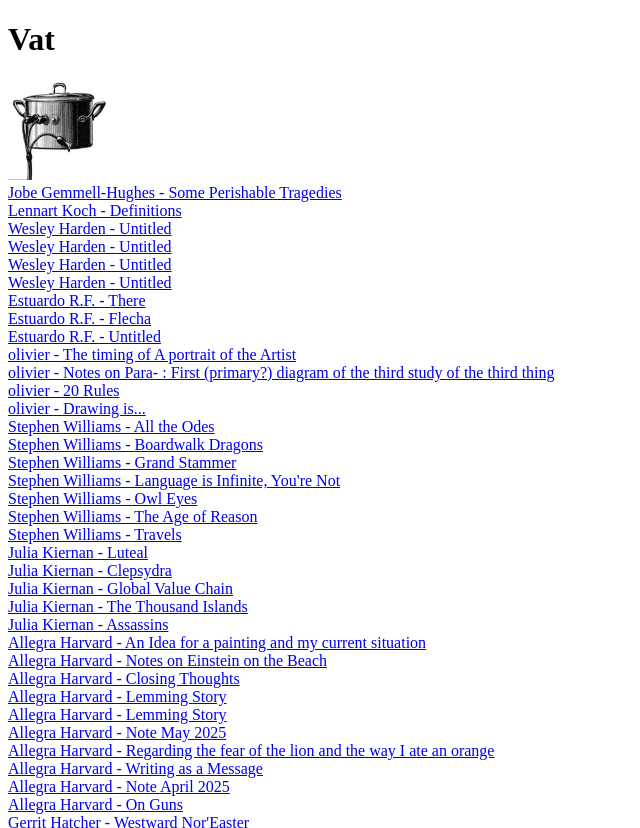
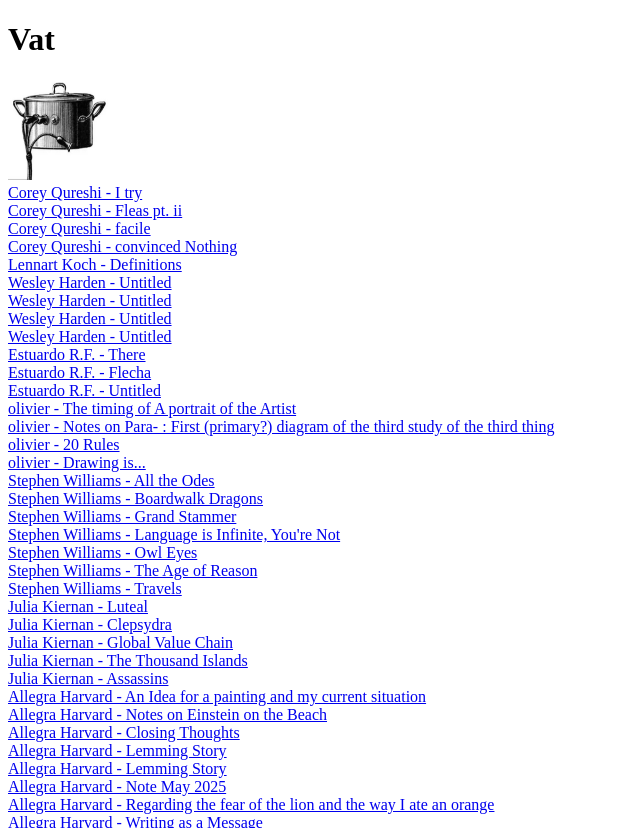
Before and after one commit to milofschristie/vat, a plain HTML site: page index.html in a window 1280 px wide. Shown: the top 828 px of the page, without its empty margins (0-640 px from the left). Drawn offline with Linux system fonts and the light colour scheme.

Commit message:
Update index.html

```diff
--- a/index.html
+++ b/index.html
@@ -5,7 +5,11 @@
       <h1> Vat </h1>
       <img src="logo.jpg" alt="A vat with pipes" width="100px" height="100px"> <br>
 
-    <a href="pieces/jobegemmell-hughes/someperishabletragedies" >Jobe Gemmell-Hughes - Some Perishable Tragedies</a><br>
+
+    <a href="pieces/coreyqureshi/itry" >Corey Qureshi - I try</a><br>
+    <a href="pieces/coreyqureshi/fleasptii" >Corey Qureshi - Fleas pt. ii</a><br>
+    <a href="pieces/coreyqureshi/facile" >Corey Qureshi - facile</a><br>
+    <a href="pieces/coreyqureshi/convincednothing" >Corey Qureshi - convinced Nothing</a><br>
     <a href="pieces/lennartkoch/definitions" >Lennart Koch - Definitions</a><br>
     <a href="pieces/wesleyharden/(squeezehydrangea)" >Wesley Harden - Untitled</a><br>
     <a href="pieces/wesleyharden/(shewantsaone)" >Wesley Harden - Untitled</a><br>
```
